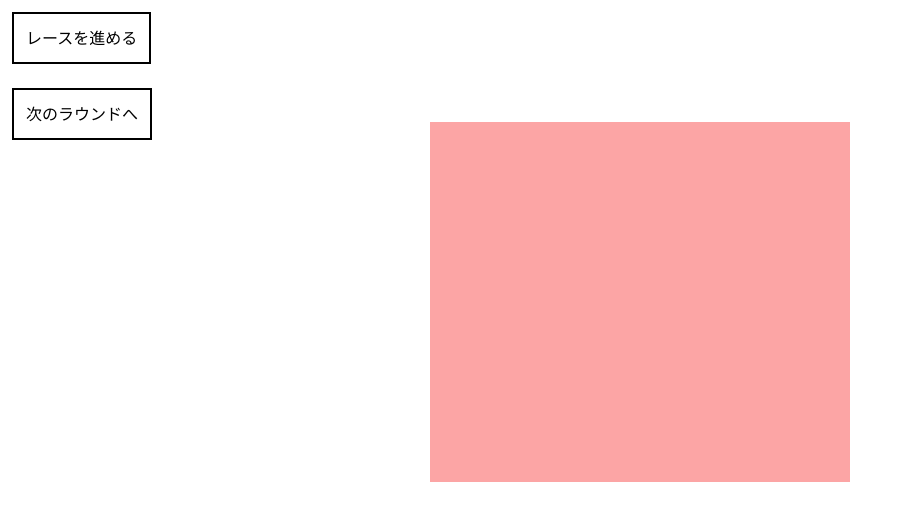
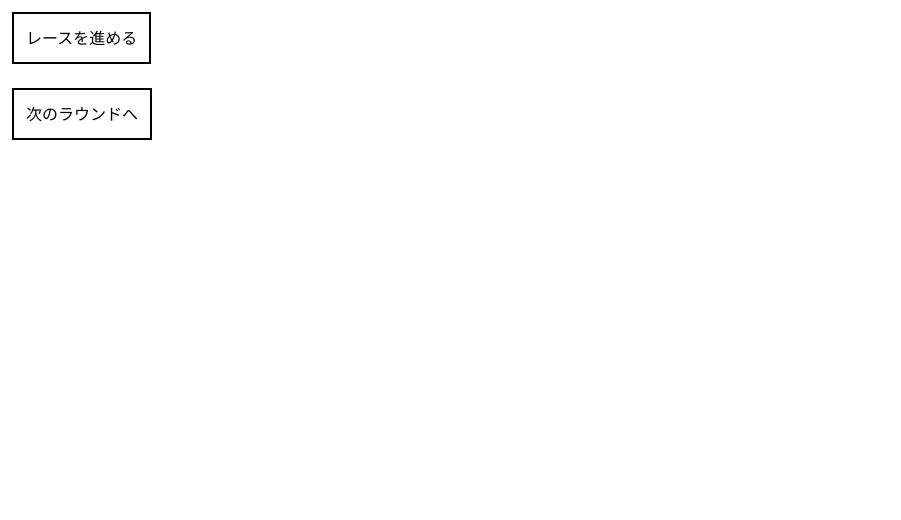
Before and after one commit to YM202c2100/camel-up, a Next.js app: page / in a window 1280 px wide. Shown: the top 520 px of the page, without its empty margins (0-901 px from the left). Built offline with nearby package versions, Linux system fonts and the light colour scheme.

Commit message:
[feat] 開けるときのアニメーションを追加

```diff
--- a/tailwind.config.ts
+++ b/tailwind.config.ts
@@ -41,6 +41,10 @@ export default {
         "95%":  { transform:"translateX(-5px)   scale(1.38, 1.19)"},
         "100%": { transform:"translateX(0px)    scale(1.40, 1.20)"}
       },
+      open:{
+        "0%": { transform:"translateX(0px) translateY(0px) scale(1.40, 1.20) rotate(0deg)"},
+        "100%": { transform:"translateX(2px) translateY(-800px) scale(1.2, 1.2) rotate(3deg)"},
+      },
       "sand-right": {
         "0%": { transform:"scale(0)", opacity:"1"},
         "70%": { transform:"scale(1) skew(-10deg)", opacity:"0.8"},
@@ -53,7 +57,7 @@ export default {
       },
     },
     animation: {
-      pyramid: "drop 0.3s forwards, shake 1.5s 1.3s forwards",
+      pyramid: "drop 0.3s forwards, shake 1.5s 1.3s forwards, open 0.3s 4s forwards",
       "sand-right": "sand-right 0.4s 0.3s ease-out both",
       "sand-left": "sand-left 0.4s 0.3s ease-out both",
     },
```
